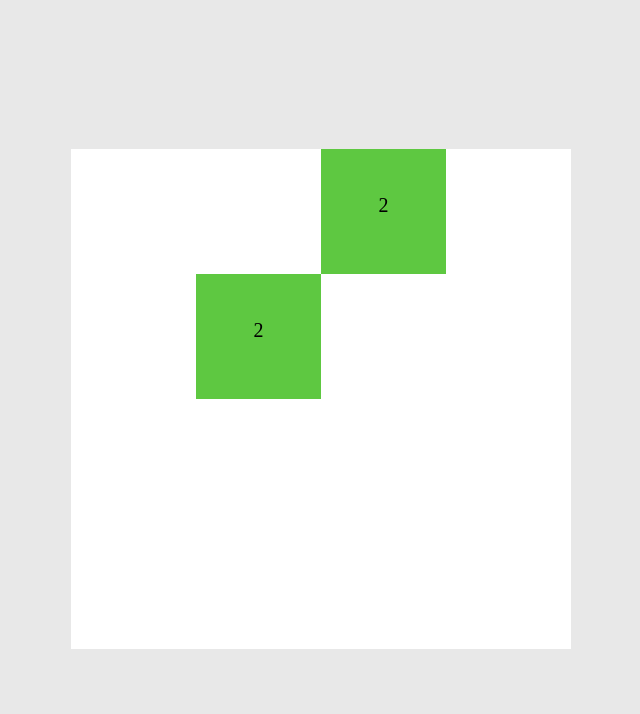
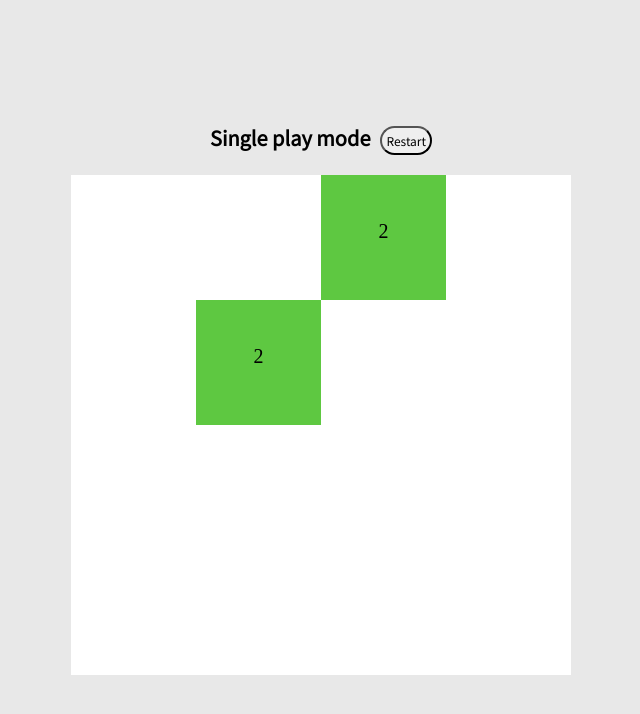
Before and after one commit to everyawake/battle-2048-grid, a React (Create React App) app: page /single in a window 1280 px wide. Shown: the top 714 px of the page, without its empty margins (319-959 px from the left). Built offline with nearby package versions, Linux system fonts and the light colour scheme.

Commit message:
Add restart button

```diff
--- a/package.json
+++ b/package.json
@@ -28,7 +28,7 @@
     "test": "react-scripts test",
     "eject": "react-scripts eject",
     "predeploy": "npm run build",
-    "deploy": "gh-pages -d build"
+    "deploy-gh": "npm run predeploy && gh-pages -d build"
   },
   "eslintConfig": {
     "extends": "react-app"
--- a/src/gameEngine/engine/index.tsx
+++ b/src/gameEngine/engine/index.tsx
@@ -57,12 +57,12 @@ export default class Board2048Engine {
       this.getEmptyRandomPosition()
         .then(result => {
           const { x, y } = result;
-          console.log(`!!!! {x,y}: {${x}, ${y}}`);
+          // console.log(`!!!! {x,y}: {${x}, ${y}}`);
           this.board[x][y] = { value: this.startValue };
           this.onBoardChange(this.board);
         })
         .catch(() => {
-          console.log("!!! no space");
+          // console.log("!!! no space");
           this.onGameEnd(); // temporary
         });
     }
--- a/src/gameEngine/render/index.tsx
+++ b/src/gameEngine/render/index.tsx
@@ -46,6 +46,10 @@ export default class Board2048 extends React.PureComponent<IProps, IState> {
       <CanvasBoard width={width} height={height} ref={this.refCanvasBoard} />
     );
   }
+
+  public restart = () => {
+    this.initializeGameEngine();
+  };
 
   private readonly getRelativeBlockSize = mem(
     (param: {
@@ -152,7 +156,6 @@ export default class Board2048 extends React.PureComponent<IProps, IState> {
   };
 
   private readonly handleBoardChange: BoardChangeHandler = board => {
-    console.log("!!!! handleBoardChange", board);
     this.renderBoard(board);
   };
 
@@ -165,28 +168,24 @@ export default class Board2048 extends React.PureComponent<IProps, IState> {
     switch (e.keyCode) {
       // left
       case 37: {
-        console.log("KeyInput: left arrow");
         direction = "left";
         break;
       }
 
       // up
       case 38: {
-        console.log("KeyInput: up arrow");
         direction = "up";
         break;
       }
 
       // right
       case 39: {
-        console.log("KeyInput: right arrow");
         direction = "right";
         break;
       }
 
       // down
       case 40: {
-        console.log("KeyInput: down arrow");
         direction = "down";
         break;
       }
--- a/src/pages/single/index.tsx
+++ b/src/pages/single/index.tsx
@@ -1,21 +1,37 @@
 import * as React from "react";
 import { RouteComponentProps } from "react-router";
-import { Wrapper } from "./styled";
-import Board2048 from "../../gameEngine/render/index";
+import { Header, Wrapper, Button } from "./styled";
+import Board2048 from "../../gameEngine/render";
 
 interface IProps extends RouteComponentProps {}
 
 export default class SingleMode extends React.PureComponent<IProps> {
+  private readonly refBoard = React.createRef<Board2048>();
   public render() {
     return (
       <Wrapper>
-        <title>
-          <h1>Single play mode</h1>
-        </title>
+        <Header>
+          <h1>
+            Single play mode
+            <Button onClick={this.handleRestart}>Restart</Button>
+          </h1>
+        </Header>
         <div>
-          <Board2048 width={500} height={500} boardSize={4} />
+          <Board2048
+            ref={this.refBoard}
+            width={500}
+            height={500}
+            boardSize={4}
+          />
         </div>
       </Wrapper>
     );
   }
+
+  private readonly handleRestart = () => {
+    const board = this.refBoard.current;
+    if (board) {
+      board.restart();
+    }
+  };
 }
--- a/src/pages/single/styled.tsx
+++ b/src/pages/single/styled.tsx
@@ -13,3 +13,14 @@ export const Wrapper = styled.div`
 
   background-color: ${mainTheme.backgroundGreyColor};
 `;
+
+export const Header = styled.header`
+  margin-bottom: 2rem;
+`;
+
+export const Button = styled.button`
+  padding: 0.4rem;
+  font-size: 1.2rem;
+  border-radius: 2rem;
+  margin-left: 1rem;
+`;
```
Also changed, not shown: 13 other files (tests, documents, lock files or other folders).
